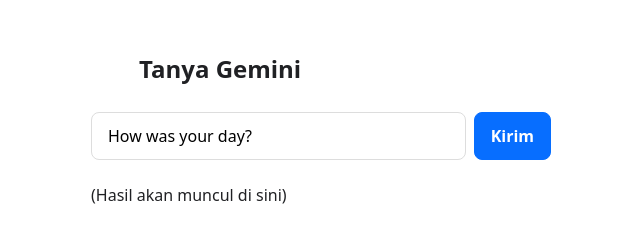
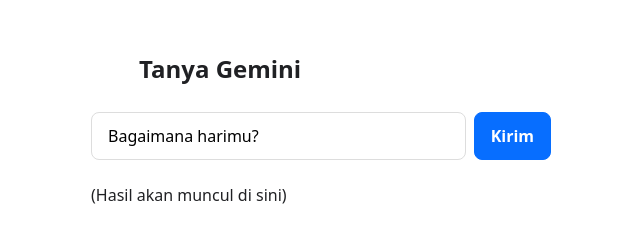
Before and after one commit to handikatriarlan/gemini-ai-web, a website built with Vite: page index.html in a window 1280 px wide. Shown: the full height of the page, 319-959 px from the left. Built offline with nearby package versions, Linux system fonts and the light colour scheme; some packages are replaced by stand-ins of ours; files whose address does not match are found by name.

Commit message:
change language

```diff
--- a/index.html
+++ b/index.html
@@ -14,7 +14,7 @@
       <div class="prompt-box">
         <label>
           <input name="prompt" placeholder="Enter instructions here" type="text"
-            value="How was your day?">
+            value="Bagaimana harimu?">
         </label>
         <button type="submit">Kirim</button>
       </div>
```
